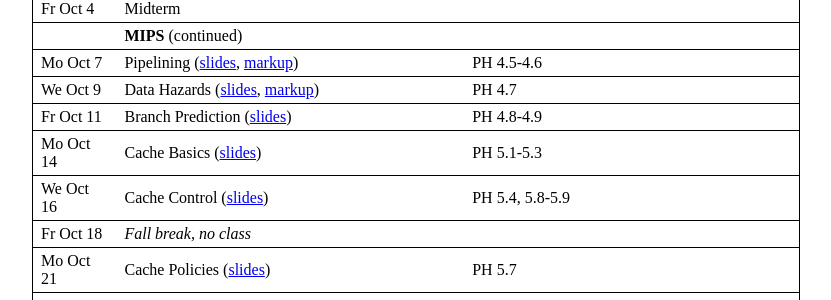
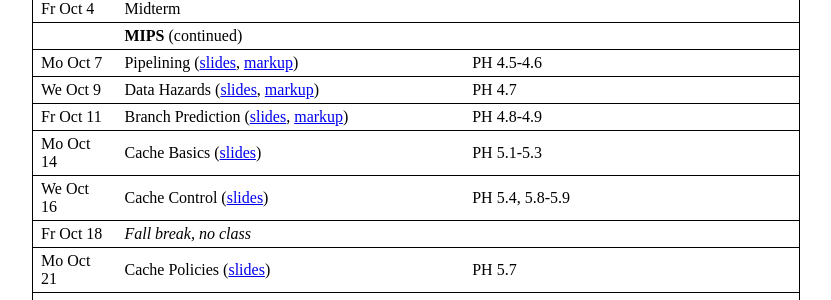
Before and after one commit to jhucsf/fall2019, a Jekyll site: the page built from index.md, in a window 1280 px wide and 900 px high, scrolled down 1784 px. Shown: the part 152-452 px from the top of the window, without its empty margins (224-1055 px from the left). Built offline with Jekyll 4.4.1, drawn with Linux system fonts in a browser that asks for light colours.

Commit message:
markup for lecture 17

```diff
--- a/index.md
+++ b/index.md
@@ -85,7 +85,7 @@ Fr Oct 4 | Midterm
           | **MIPS** (continued)
 Mo Oct 7  | Pipelining ([slides](lec/lec15.pdf), [markup](lec/lec15-ink.pdf))                                | PH 4.5-4.6
 We Oct 9  | Data Hazards  ([slides](lec/lec16.pdf), [markup](lec/lec16-ink.pdf))                             | PH 4.7
-Fr Oct 11 | Branch Prediction  ([slides](lec/lec17.pdf))                        | PH 4.8-4.9
+Fr Oct 11 | Branch Prediction  ([slides](lec/lec17.pdf), [markup](lec/lec17-ink.pdf))                        | PH 4.8-4.9
 Mo Oct 14 | Cache Basics  ([slides](lec/lec18.pdf))                             | PH 5.1-5.3
 We Oct 16 | Cache Control ([slides](lec/lec19.pdf))                            | PH 5.4, 5.8-5.9
 Fr Oct 18 | *Fall break, no class*
```
Also changed, not shown: 2 other files.
